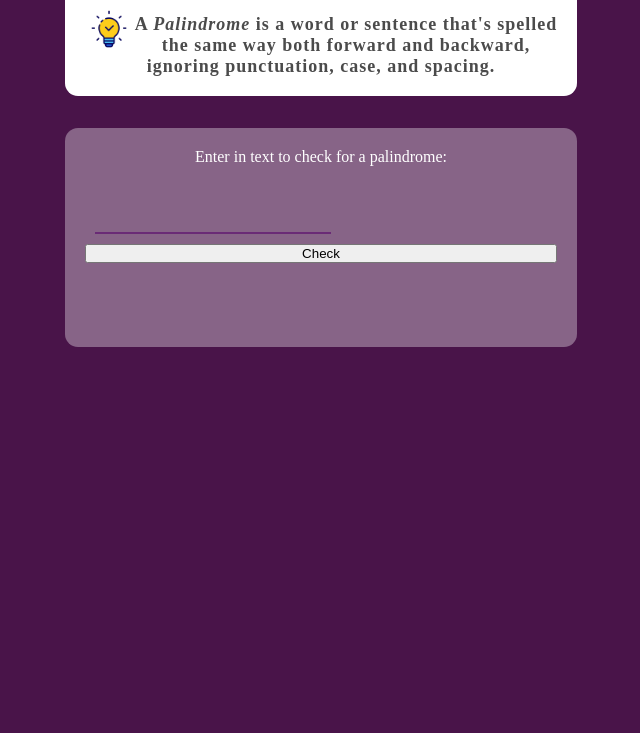
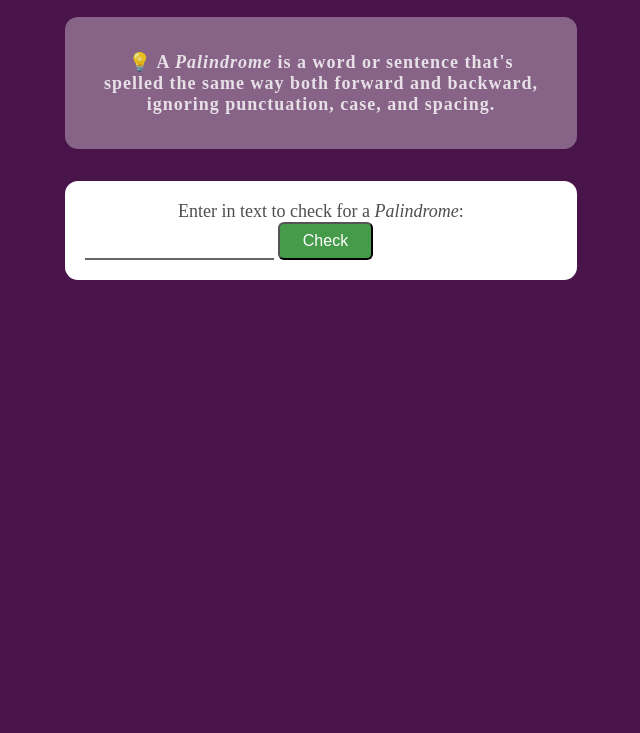
Before and after one commit to bash4Dev/palindromechecker, a plain HTML site: page index.html in a window 1280 px wide. Shown: the part 83-816 px from the top of the page, without its empty margins (319-959 px from the left). Drawn offline with Linux system fonts and the light colour scheme.

Commit message:
Update the file

```diff
--- a/index.html
+++ b/index.html
@@ -8,17 +8,17 @@
 </head>
 <body>
     <header><h1>Is It a Palindrome?</h1></header>
-   <main>
+    <main>
         <div class="palindrome-def">
-            <img src="./5989084.png" alt="Idea Image">
-            <p>A <i>Palindrome</i> is a word or sentence that's spelled the same way both forward and backward, ignoring punctuation, case, and spacing.</p>
+            <p><span role="img" aria-label="light-bulb">💡 </span>A <i>Palindrome</i> is a word or sentence that's spelled the same way both forward and backward, ignoring punctuation, case, and spacing.</p>
         </div>
         <fieldset>
-            <label for="">Enter in text to check for a palindrome:</label>
+            <label for="text-input">Enter in text to check for a <i>Palindrome</i>:</label>
             <input type="text" id="text-input">
             <button id="check-btn">Check</button>
             <p id="result"></p>
         </fieldset>
-   </main>
+        <script src="./script.js"></script>
+    </main>
 </body>
 </html>
--- a/styles.css
+++ b/styles.css
@@ -23,7 +23,7 @@ header h1 {
     margin-bottom: 1rem;
 }
 
-main {
+main, header {
     width: 40%;
     margin: 1rem auto;
     display: flex;
@@ -32,58 +32,57 @@ main {
 }
 
 main .palindrome-def {
-    /* width: 40%; */
-    color: #000;
-    background-color:  var(--white);
+    background-color:  rgba(255, 255, 255, 34%);
     padding: 1.2rem;
-    /* margin: 2rem auto 0 auto; */
     border-radius: 13px;
-}
-
-.palindrome-def img {
-    width: 50px;
-    height: 50px;
-    border-radius: 50%;
-    float: left;
 }
 
 .palindrome-def p {
     font-size: 18px;
     font-weight: 600;
     text-align: center;
-    padding-top: 10px;
+    padding: 15px;
     letter-spacing: 1px;
-    opacity: 0.7;
+    opacity: 0.8;
 }
 
 fieldset {
-    display: flex;
-    flex-direction: column;
     border: none;
     border-radius: 13px;
     padding: 20px;
-    /* margin: 2rem auto 0 auto; */
-    background-color:  rgba(255, 255, 255, 34%);
+    font-size: 18px;
+    color: #504d4d;
+    background-color:  var(--white);
 }
 
 fieldset label {
-    font-size: 16px;
+    display: block;
     text-align: center;
-    padding-bottom: 15px;
 }
 
 fieldset #text-input {
-    width: 50%;
-    padding: 0.8rem;
+    width: 40%;
+    font-size: 16px;
+    padding: 0.5rem;
+    text-align: center;
     border: none;
-    border-bottom: 2px solid #58056b;
+    border-bottom: 2px solid #681964;
+    border-bottom: 2px solid ;
     background: none;
-    margin: 10px;
     opacity: 0.6;
+}
+
+fieldset #check-btn {
+    padding: 8px;
+    width: 20%;
+    font-size: 16px;
+    border-radius: 6px;
+    background: #469b4b;
+    color: var(--white);
 }
 
 fieldset p {
     text-align: center;
-    font-size: 18px;
-    margin: 2rem 0;
+    font-weight: 600;
+    opacity: 0.8;
 }
```
